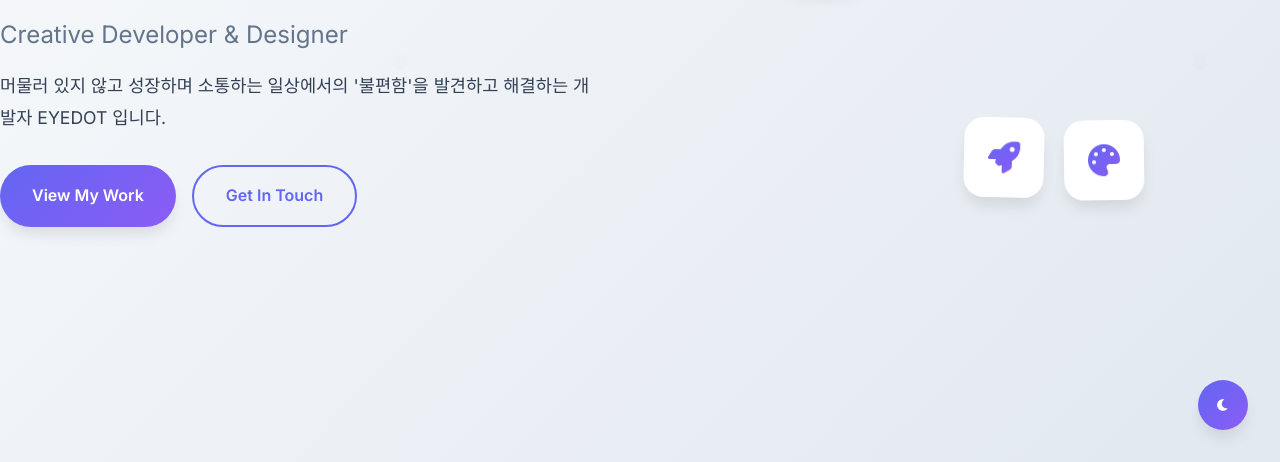
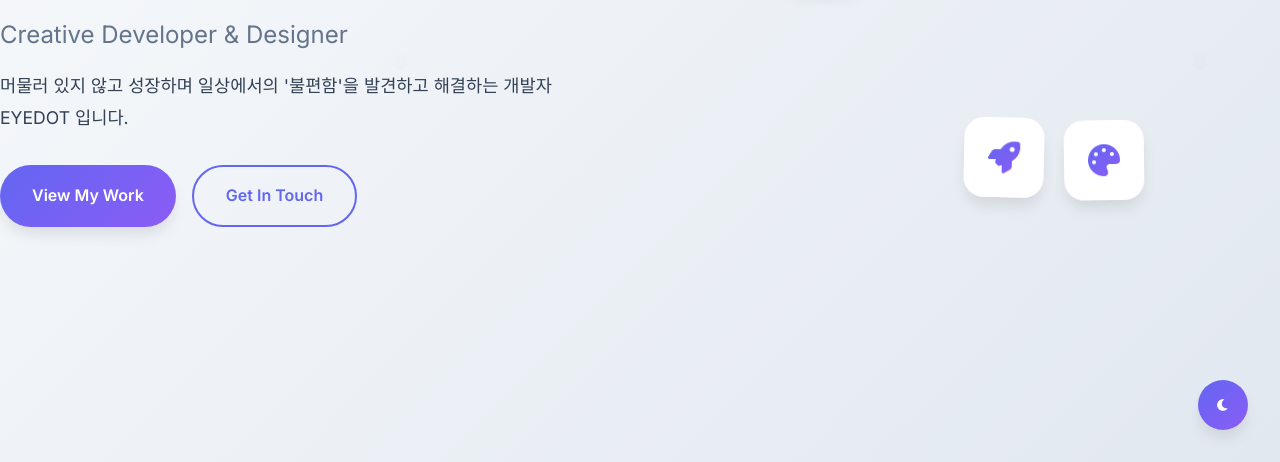
Before and after one commit to IH01SONG/portfolio, a plain HTML site: page index.html in a window 1280 px wide. Shown: the part 338-800 px from the top of the page. Drawn offline with Linux system fonts and the light colour scheme.

Commit message:
오타수정

```diff
--- a/index.html
+++ b/index.html
@@ -48,8 +48,8 @@
           </h1>
           <p class="hero-subtitle">Creative Developer & Designer</p>
           <p class="hero-description">
-            머물러 있지 않고 성장하며 소통하는 일상에서의 '불편함'을 발견하고
-            해결하는 개발자 EYEDOT 입니다.
+            머물러 있지 않고 성장하며 일상에서의 '불편함'을 발견하고 해결하는
+            개발자 EYEDOT 입니다.
           </p>
           <div class="hero-buttons">
             <a href="#portfolio" class="btn btn-primary">View My Work</a>
```
